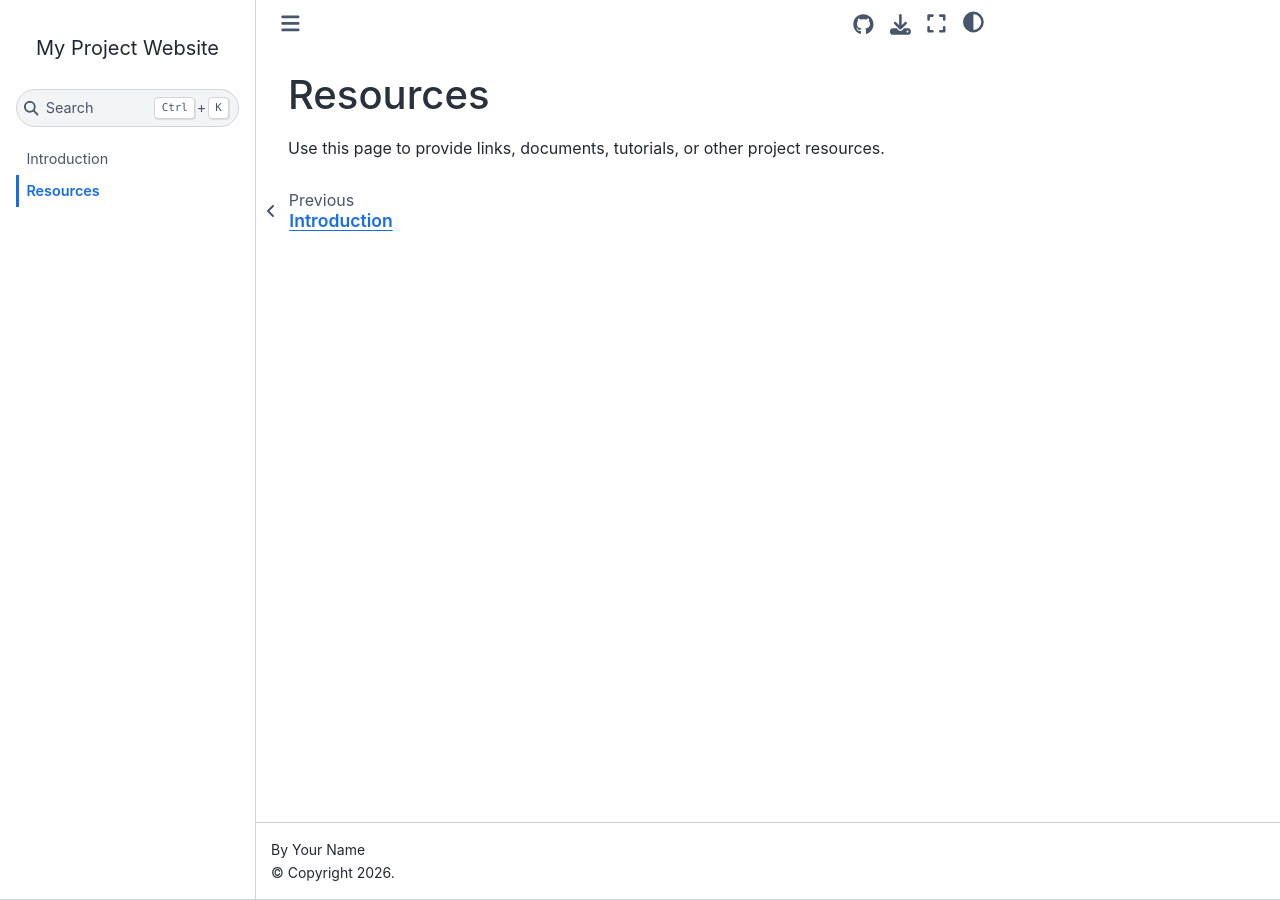
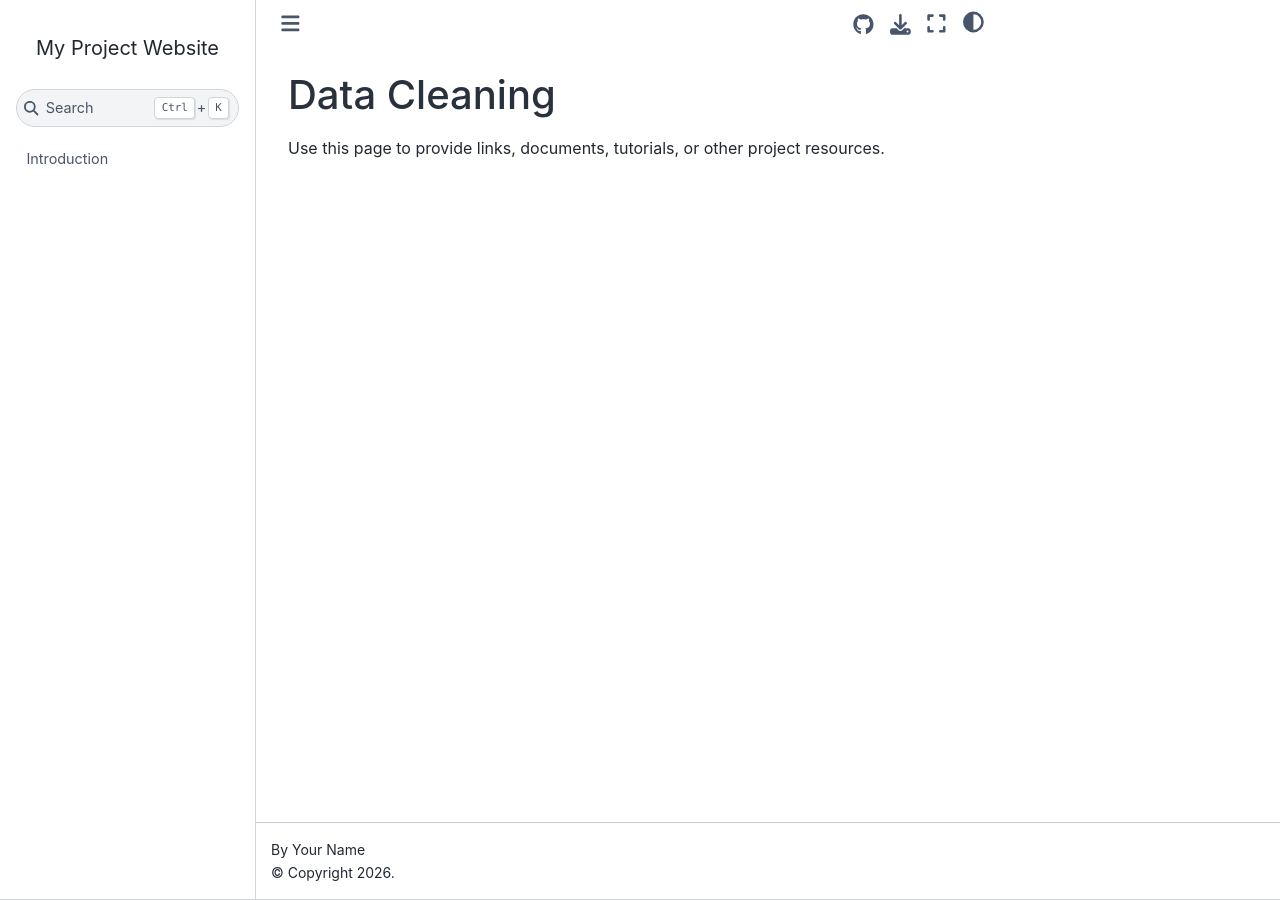
Before and after one commit to vvlooking/research-impact, a Jupyter Book: the page built from website/data-cleaning.md, in a window 1280 px wide. Built offline with Jupyter Book 1.0.4 settings and Sphinx 7.4.7 and the Sphinx Book theme 1.1.4, drawn with Linux system fonts in a browser that asks for light colours; pages that are not in the unit, such as notebooks, are missing from menus.

Commit message:
Rename Resources page to Data Cleaning

```diff
--- a/website/resources.md
+++ b/website/data-cleaning.md
@@ -1,3 +1,3 @@
-# Resources
+# Data Cleaning
 
 Use this page to provide links, documents, tutorials, or other project resources.
```
